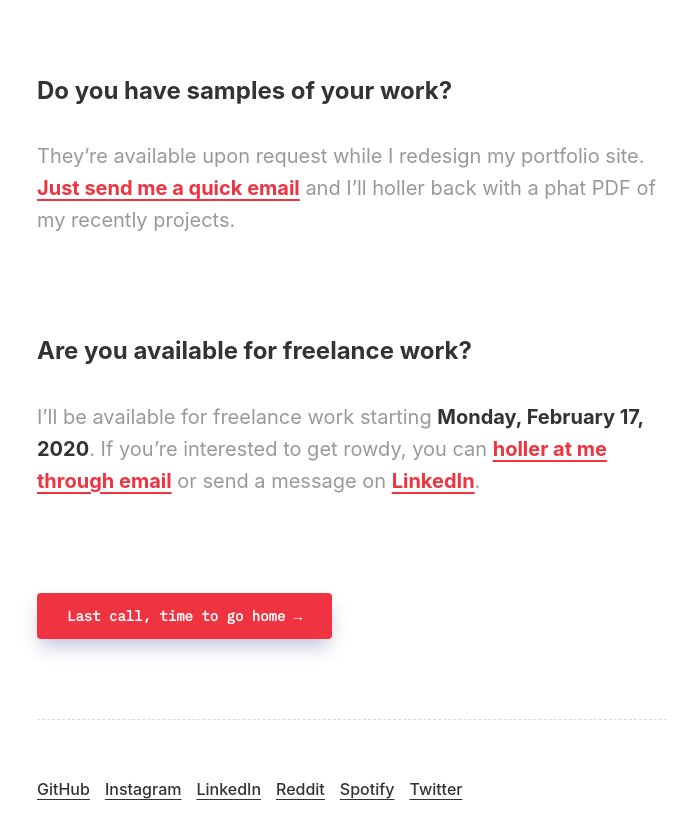
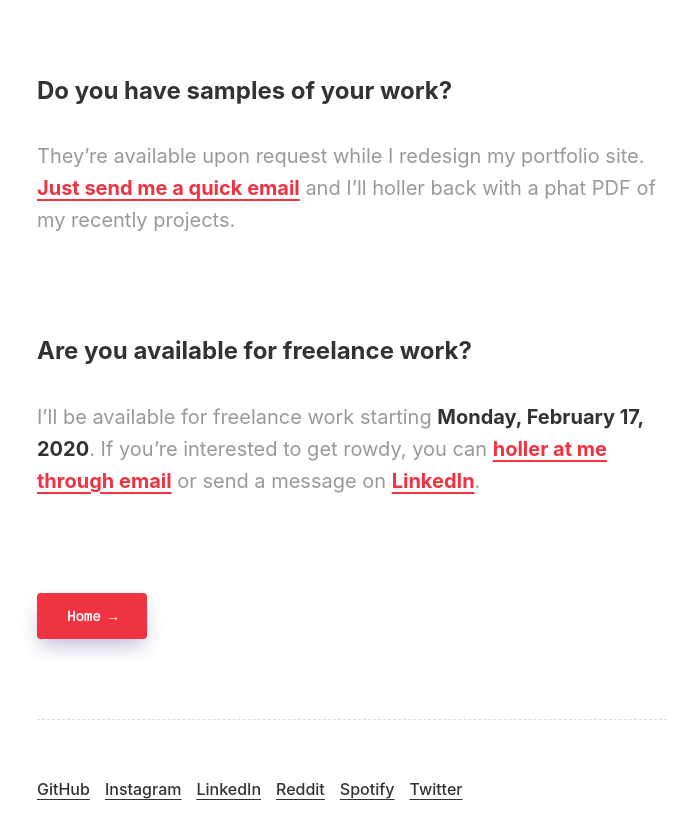
Before and after one commit to aryxmega/awwwry, a Jekyll site: the page built from _pages/03-career.md, in a window 1280 px wide and 900 px high, scrolled down 3776 px, cut to the strip 27-866 px from the top of the window. Shown: the whole strip, without its empty margins (288-975 px from the left). Built offline with Jekyll 4.4.1, drawn with Linux system fonts in a browser that asks for light colours.

Commit message:
Mother dukes

```diff
--- a/_layouts/blog.html
+++ b/_layouts/blog.html
@@ -43,6 +43,6 @@ layout: default
     <hr>
 
     <div class="author__more">
-        <a href="{{site.baseurl}}/career/" class="say-hello">Learn about my career, y'hear →</a>
+        <a href="{{site.baseurl}}/career/" class="say-hello">My career →</a>
     </div>
 </div>
--- a/_pages/03-career.md
+++ b/_pages/03-career.md
@@ -76,7 +76,7 @@ I'll be available for freelance work starting **Monday, February 17, 2020**. If
 ***
 
 <div class="author__more">
-    <a href="{{site.baseurl}}/" class="say-hello">Last call, time to go home →</a>
+    <a href="{{site.baseurl}}/" class="say-hello">Home →</a>
 </div>
 
 [url-vimby]: https://vimby.com
--- a/index.html
+++ b/index.html
@@ -8,7 +8,7 @@ layout: default
       <img src="{{ site.author.image }}" />
       <h1 class="author__job">{{ site.author.job }}</h1>
       <div class="author__more">
-        <a href="{{site.baseurl}}/about/" class="say-hello">More about me →</a>
+        <a href="{{site.baseurl}}/about/" class="say-hello">About me →</a>
       </div>
     </div>
   </section>
```
Also changed, not shown: _pages/01-about.md (+1 -1 lines), 1 other file.
